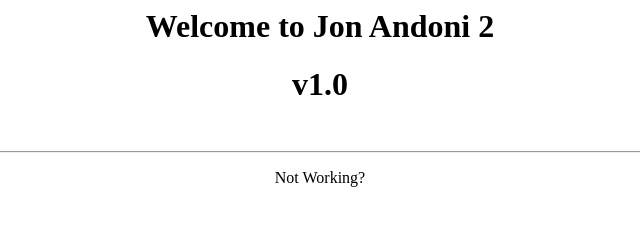
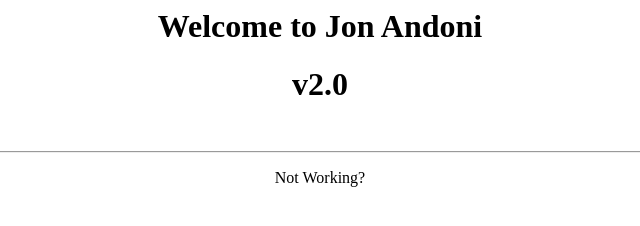
Before and after one commit to pantxisto/jenkins-example, a plain HTML site: page index.html in a window 1280 px wide. Shown: the whole page, without its empty margins (320-960 px from the left). Drawn offline with Linux system fonts and the light colour scheme.

Commit message:
chnageds index versdion

```diff
--- a/index.html
+++ b/index.html
@@ -1,6 +1,6 @@
 <center>
-	<h1>Welcome to Jon Andoni 2</h1>
-	<h1>v1.0</h1>
+	<h1>Welcome to Jon Andoni</h1>
+	<h1>v2.0</h1>
 	<br><hr>
 	<p>Not Working?</p>
 
```
